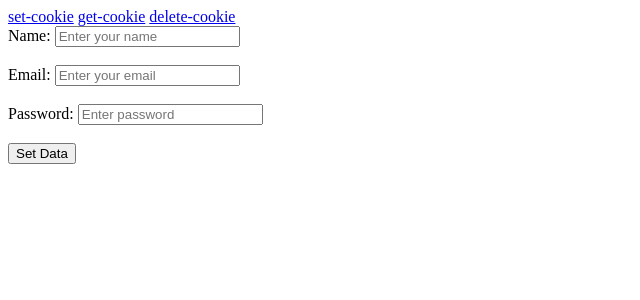
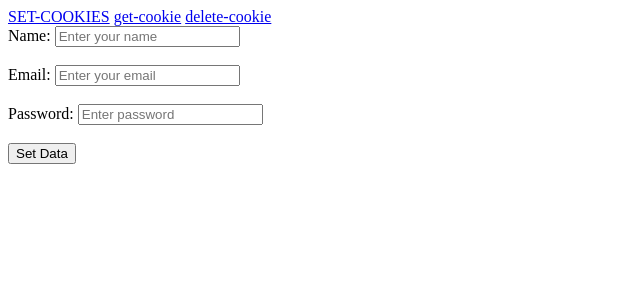
Before and after one commit to smritijaiswal2007/Cookie_Django, a Django app: page /set1 in a window 1280 px wide. Shown: the top 300 px of the page, without its empty margins (0-640 px from the left). Run offline with Django 5.2, Linux system fonts and the light colour scheme.

Commit message:
cookie class

```diff
--- a/project/app/templates/landing.html
+++ b/project/app/templates/landing.html
@@ -1,4 +1,4 @@
-<a href="{%  url 'set' %}"> set-cookie</a>
+<a href="{%  url 'set' %}"> SET-COOKIES</a>
 <a href="{%  url 'get_data' %}"> get-cookie</a>
 <a href="{%  url 'delete_data' %}"> delete-cookie</a>
 
```
